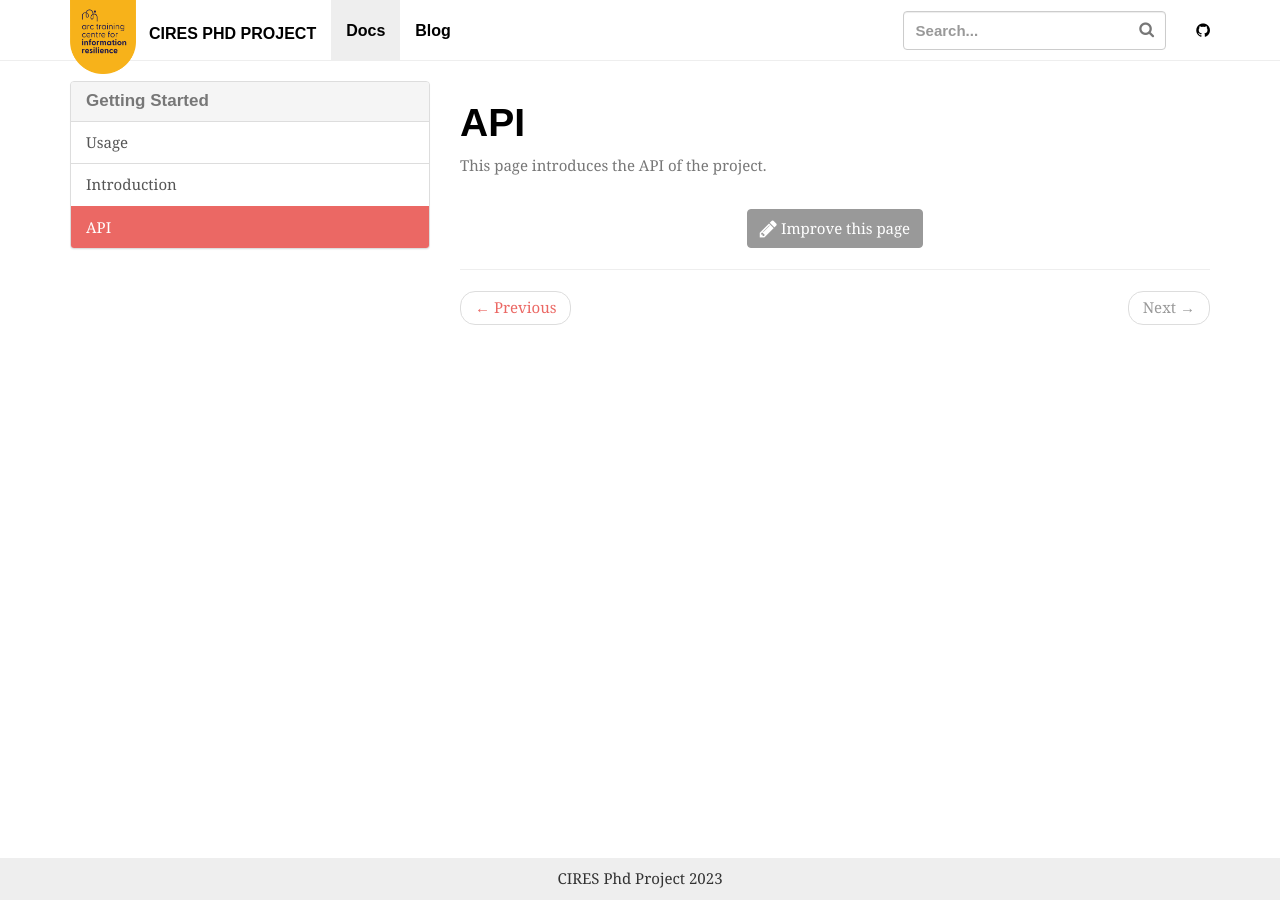
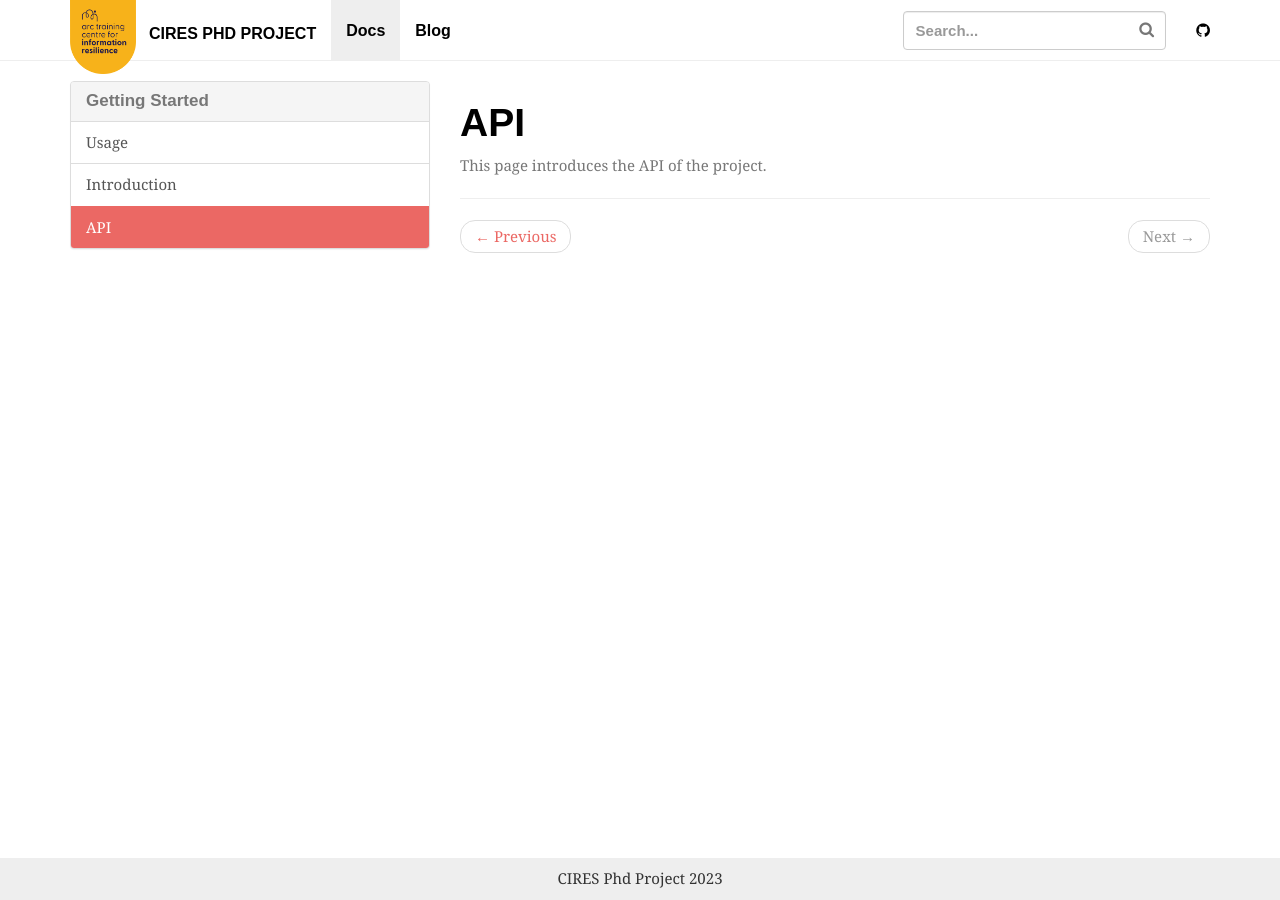
Before and after one commit to CIRES-Hub/CIRES-Hub.github.io, a Jekyll site: the page built from _docs/API.md, in a window 1280 px wide. Built offline with Jekyll 4.4.1, drawn with Linux system fonts in a browser that asks for light colours; some web fonts are replaced.

Commit message:
initialize

```diff
--- a/_layouts/docs.html
+++ b/_layouts/docs.html
@@ -11,14 +11,7 @@
         <div class="col-md-8">
             <h1>{{ page.title }}</h1>
             <div id="markdown-content-container">{{ content }}</div>
-            <div style="clear:both;">
-              <p class="text-center">
-                <br />
-                <a target="_blank" href="{{site.git_edit_address}}/{{ page.path }}" class="btn btn-default" role="button">
-                  <i class="fa fa-pencil fa-lg"></i> Improve this page
-                </a>
-              </p>
-            </div>
+
             <hr>
             {% include section_nav.html %}
         </div>
```
